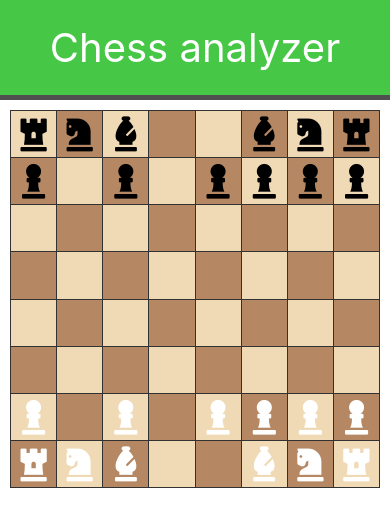
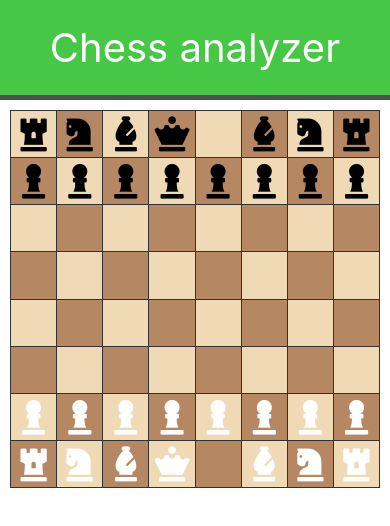
Before and after one commit to Torsteinws/chess-analyzer-app, a React Native app: screen / in a window 390 px wide. Shown: the top 526 px of the page. Built offline with nearby package versions, Linux system fonts and the light colour scheme.

Commit message:
A queen piece with functional moveset is added

```diff
--- a/components/ChessBoard.js
+++ b/components/ChessBoard.js
@@ -255,13 +255,13 @@ const gridBorders = StyleSheet.create({
 //     )
 // }
 
-const Queen = ({color}) => {
-    return (
-        <>
-            <Icon name="chess-queen" color={color} size={35}/>
-        </>
-    )
-}
+// const Queen = ({color}) => {
+//     return (
+//         <>
+//             <Icon name="chess-queen" color={color} size={35}/>
+//         </>
+//     )
+// }
 
 const King = ({color}) => {
     return (
@@ -273,14 +273,14 @@ const King = ({color}) => {
 
 const defaultPiecePlacement =  () => {
     return [
-        [ new Rook("black"), new Knight("black"), new Bishop("black"), null, null, new Bishop("black"), new Knight("black"), new Rook("black")],
-        [ new Pawn("black"), null, new Pawn("black"), null, new Pawn("black"), new Pawn("black"), new Pawn("black"), new Pawn("black")],
+        [ new Rook("black"), new Knight("black"), new Bishop("black"), new Queen("black"), null, new Bishop("black"), new Knight("black"), new Rook("black")],
+        [ new Pawn("black"), new Pawn("black"), new Pawn("black"), new Pawn("black"), new Pawn("black"), new Pawn("black"), new Pawn("black"), new Pawn("black")],
         [ null, null, null, null, null, null, null, null],
         [ null, null, null, null, null, null, null, null],
         [ null, null, null, null, null, null, null, null],
         [ null, null, null, null, null, null, null, null],
-        [ new Pawn("white"), null, new Pawn("white"), null, new Pawn("white"), new Pawn("white"), new Pawn("white"), new Pawn("white")],
-        [ new Rook("white"), new Knight("white"), new Bishop("white"), null, null, new Bishop("white"), new Knight("white"), new Rook("white")]
+        [ new Pawn("white"), new Pawn("white"), new Pawn("white"), new Pawn("white"), new Pawn("white"), new Pawn("white"), new Pawn("white"), new Pawn("white")],
+        [ new Rook("white"), new Knight("white"), new Bishop("white"), new Queen("white"), null, new Bishop("white"), new Knight("white"), new Rook("white")]
     ]
 }
 
@@ -563,6 +563,31 @@ class Bishop extends ChessPiece{
     }
 }
 
+class Queen extends ChessPiece{
+    constructor(color){
+        super(color)
+        this.icon = <Icon name="chess-queen" color={color} size={35}/>
+
+        // We can get the move set of a queen by combining the move set of a rook and a bishop
+        // Here we are getting a reference to the move set method in the rook and bishop class
+        let rook = new Rook(color);
+        let bishop = new Bishop(color);
+        this.getRookMoveSet     = (row, col, board) => rook.getMoveSet(row, col, board);
+        this.getBishopMoveSet   = (row, col, board) => bishop.getMoveSet(row, col, board)
+
+    }
+
+    getMoveSet(row, col, board){
+        let rookMoveSet     = this.getRookMoveSet(row, col, board)
+        let bishopMoveSet   = this.getBishopMoveSet(row, col, board)
+        let moves = [...rookMoveSet, ...bishopMoveSet]
+        if(moves.length <= 0){
+            moves = [{row: null, col: null}]
+        }
+        return moves
+    }
+}
+
 const squareStatus = {
     friend: "friend",
     foe: "foe",
```
